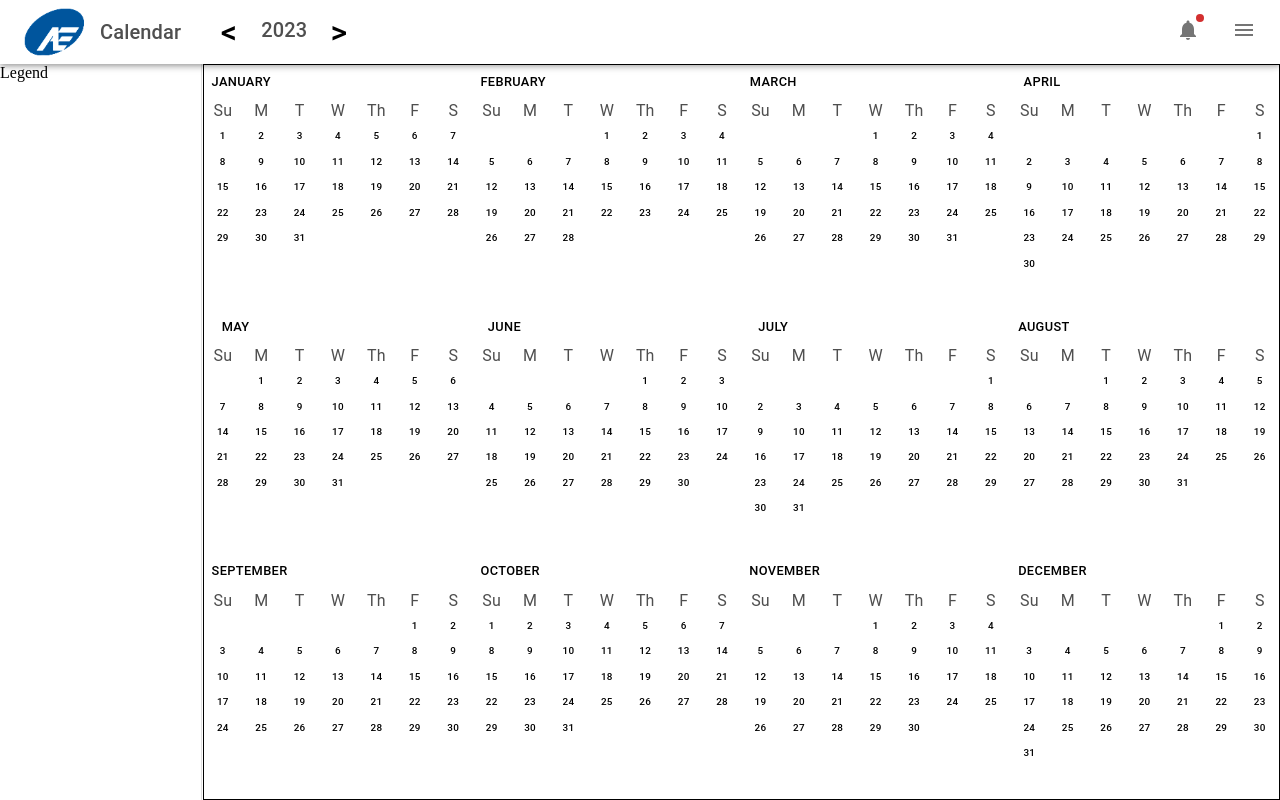
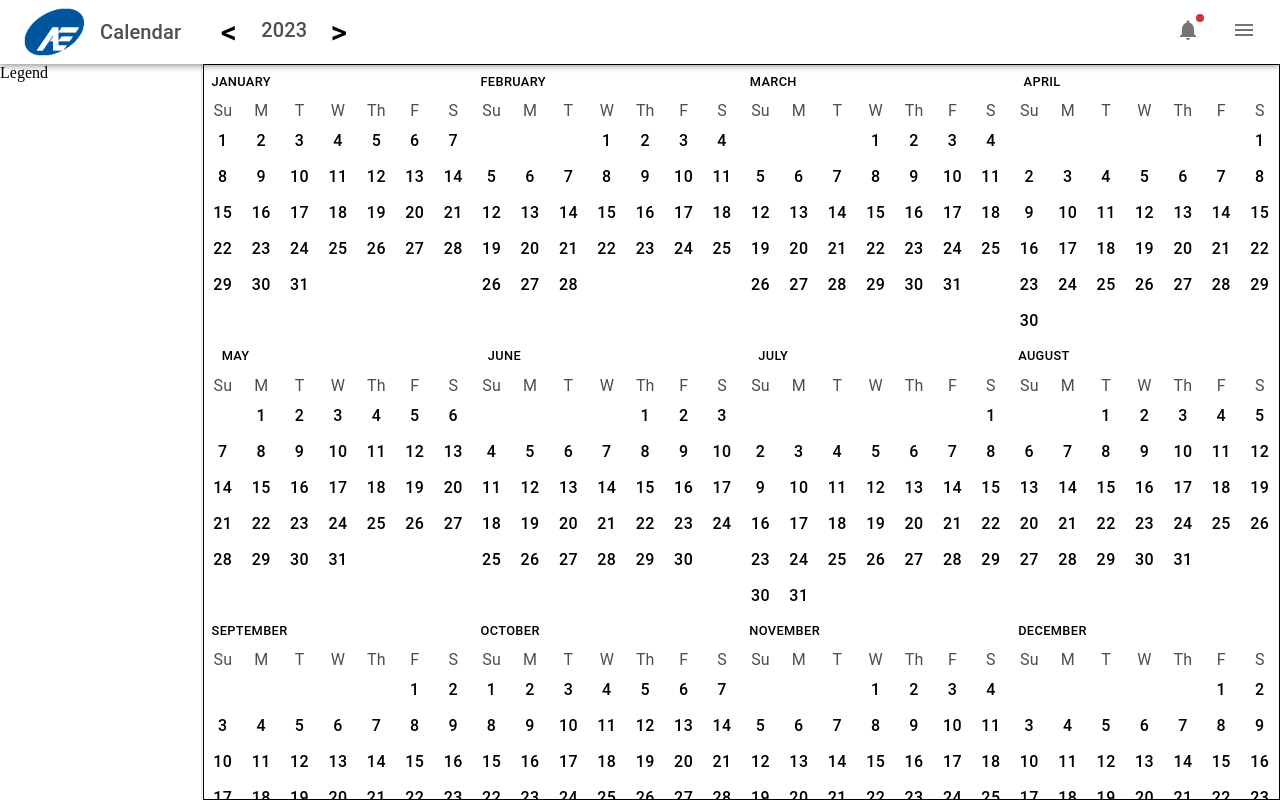
Before and after one commit to rcacho/static-web-app, a Next.js app: page / in a window 1280 px wide. Both pictures are taken after a click on the button "YEAR VIEW". Built offline with nearby package versions, Linux system fonts and the light colour scheme; no server answers.

Commit message:
fix yarn check issues

```diff
--- a/src/components/calendarComponents/DayYearView.tsx
+++ b/src/components/calendarComponents/DayYearView.tsx
@@ -1,6 +1,5 @@
 import React from 'react'
 import Grid from '@mui/material/Unstable_Grid2'
-import DayMonthView from './DayMonthView'
 import { CalendarProps } from '../Calendar'
 import { Typography, Button } from '@mui/material'
 
@@ -41,7 +40,7 @@ function GenerateMonth(props: CalendarProps) {
               {index < 7 ? smallDays[index] : ''}
               {index < 7 ? <br /> : ''}
 
-              <Button size="small" style={{ fontSize: '62%', color: 'black' }}>
+              <Button size="small" style={{ fontSize: '100%', color: 'black' }}>
                 {index - day > 0 &&
                 index - day <= props.getNumDaysInMonth(tempDate)
                   ? index - day
@@ -58,7 +57,6 @@ function GenerateMonth(props: CalendarProps) {
 }
 
 const DayYearView = (props: CalendarProps) => {
-  let day: Number = props.getFirstDayOfMonth(props.currentDate) - 1
   const months = [
     'January',
     'February',
@@ -88,7 +86,7 @@ const DayYearView = (props: CalendarProps) => {
         <Grid xs={1} border={0}>
           <Button
             style={{ color: 'black', fontSize: '80%' }}
-            onClick={(e) =>
+            onClick={(_) =>
               props.changeView(
                 new Date(props.currentDate.getFullYear(), index, 1)
               )
```
